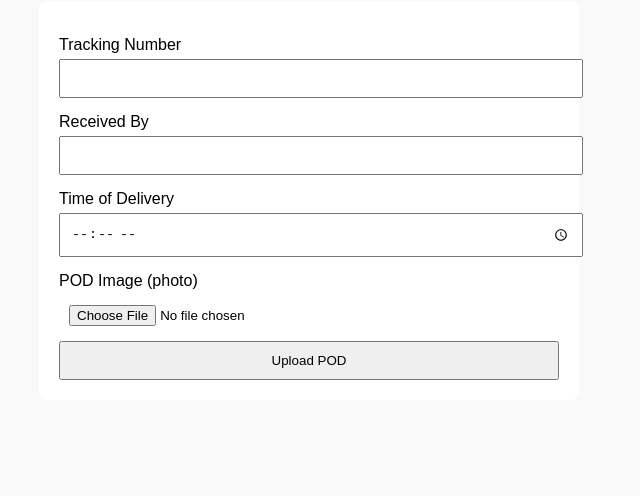
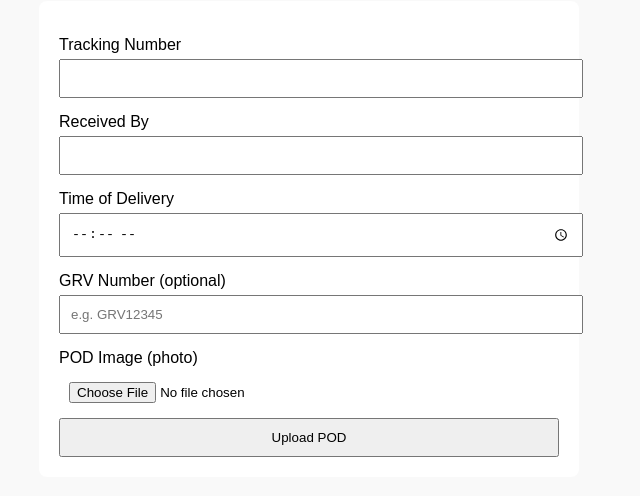
Before and after one commit to kasipulse/mm-courier-software, a website: page public/pod.html in a window 1280 px wide. Shown: the part 118-614 px from the top of the page, without its empty margins (331-971 px from the left). Drawn offline with Linux system fonts and the light colour scheme.

Commit message:
pod.html

```diff
--- a/public/pod.html
+++ b/public/pod.html
@@ -25,6 +25,9 @@
 
     <label>Time of Delivery</label>
     <input type="time" name="delivered_at_time" required>
+
+    <label>GRV Number (optional)</label>
+    <input type="text" name="grv_number" placeholder="e.g. GRV12345">
 
     <label>POD Image (photo)</label>
     <input type="file" name="image" accept="image/*" required>
```
